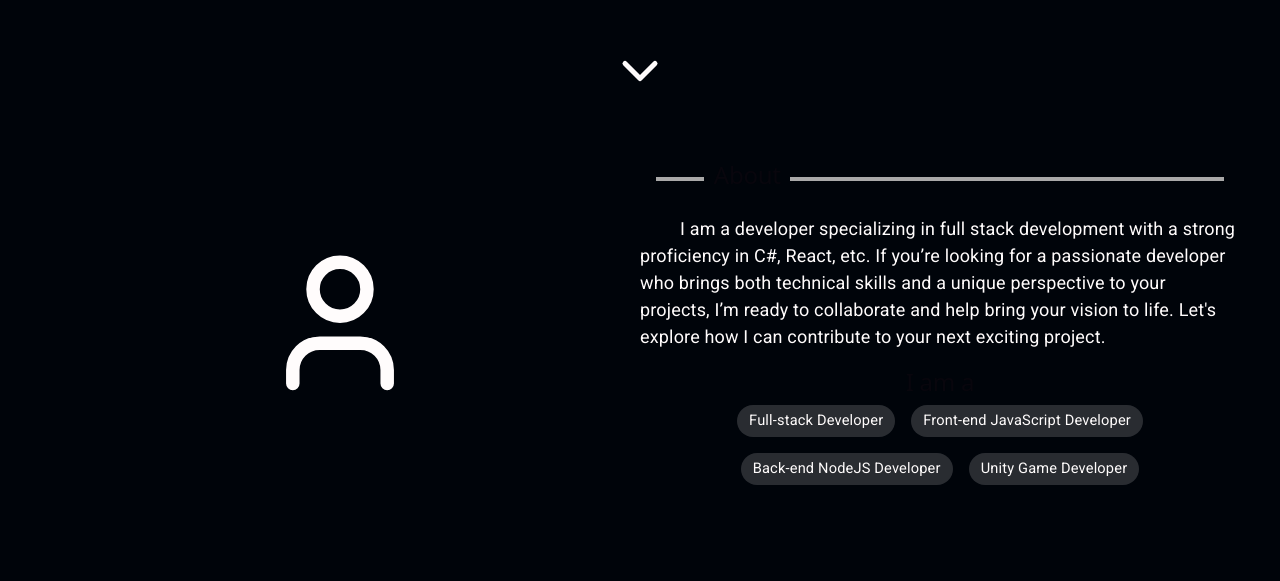
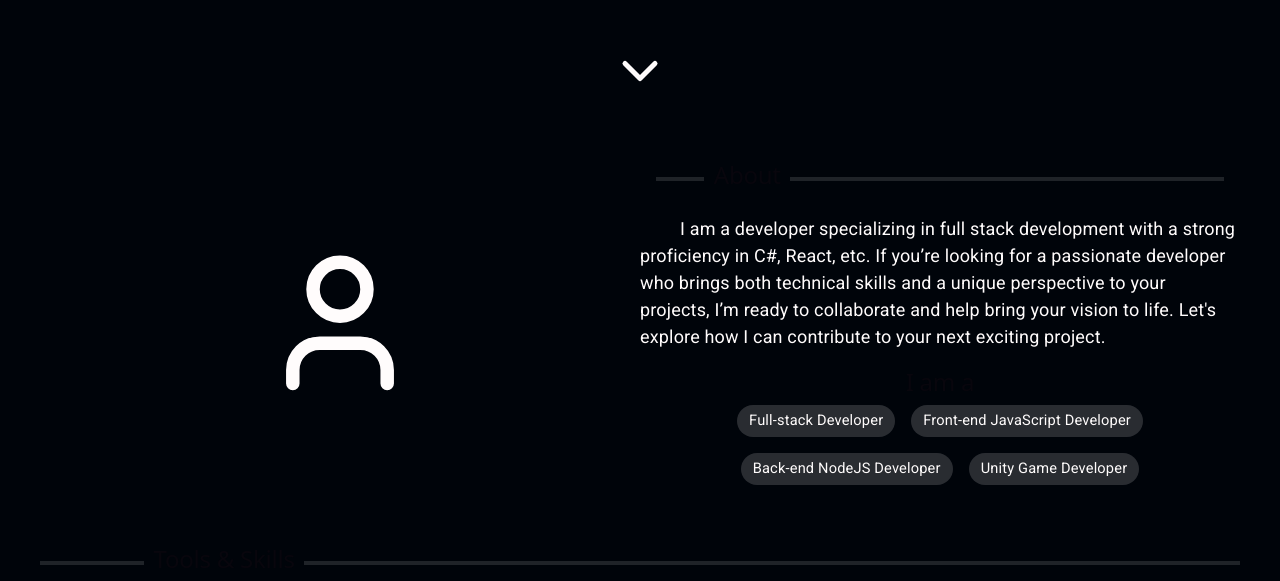
Before and after one commit to Aztech-b/Aztech-b, a React (Vite) app: page / in a window 1280 px wide. Shown: the part 679-1260 px from the top of the page. Before the commit the page ends 1224 px from the top, so only its background shows below. Built offline with nearby package versions, Linux system fonts and the light colour scheme.

Commit message:
added divider styles to global css overrides

```diff
--- a/src/App.jsx
+++ b/src/App.jsx
@@ -1,5 +1,6 @@
 import About from "./components/About";
 import Main from "./components/Main";
+import ToolsAndSkills from "./components/ToolsAndSkills";
 
 function App() {
     return (
@@ -7,6 +8,7 @@ function App() {
             <main>
                 <Main></Main>
                 <About></About>
+                <ToolsAndSkills></ToolsAndSkills>
             </main>
         </>
     );
--- a/src/components/About.jsx
+++ b/src/components/About.jsx
@@ -10,11 +10,7 @@ function About() {
                     <User size={"50%"} />
                 </div>
                 <div>
-                    <Divider
-                        variant="middle"
-                        sx={{ "&::before, &::after": { borderColor: "var(--text-description)", borderWidth: 4 } }}
-                        textAlign="left"
-                    >
+                    <Divider variant="middle" textAlign="left">
                         <h2>About</h2>
                     </Divider>
                     <p>
--- /dev/null
+++ b/src/components/ToolsAndSkills.jsx
@@ -0,0 +1,15 @@
+import { Divider } from "@mui/material";
+
+function ToolsAndSkills() {
+    return (
+        <>
+            <div className="main">
+                <Divider textAlign="left">
+                    <h2>Tools & Skills</h2>
+                </Divider>
+            </div>
+        </>
+    );
+}
+
+export default ToolsAndSkills;
--- a/src/main.jsx
+++ b/src/main.jsx
@@ -15,6 +15,7 @@ const theme = createTheme({
     },
     typography: { fontSize: 14 },
     cssVariables: true,
+    components: { MuiDivider: { styleOverrides: { root: { "&::before, &::after": { borderWidth: 4 } } } } },
 });
 
 createRoot(document.getElementById("root")).render(
```
